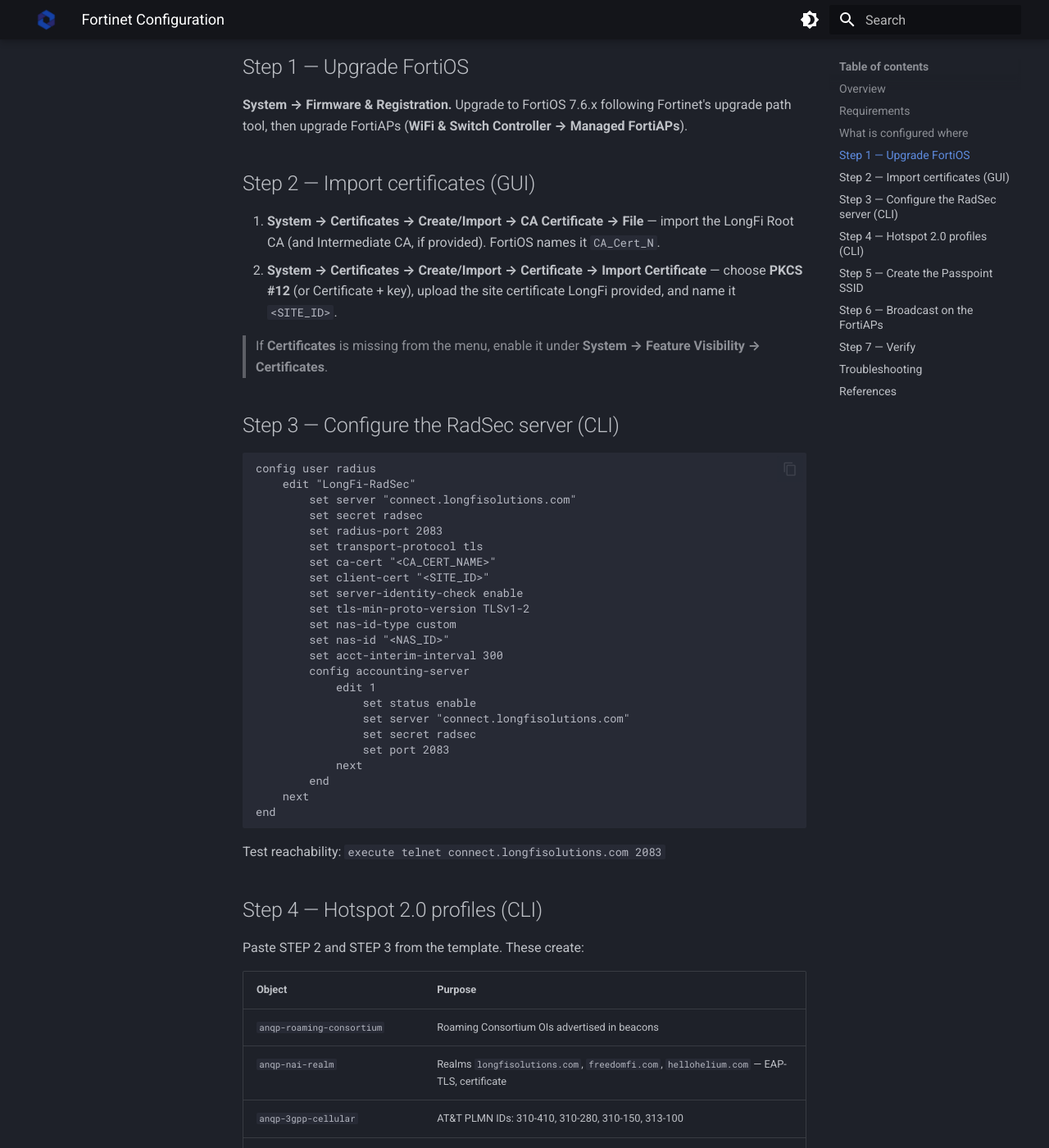
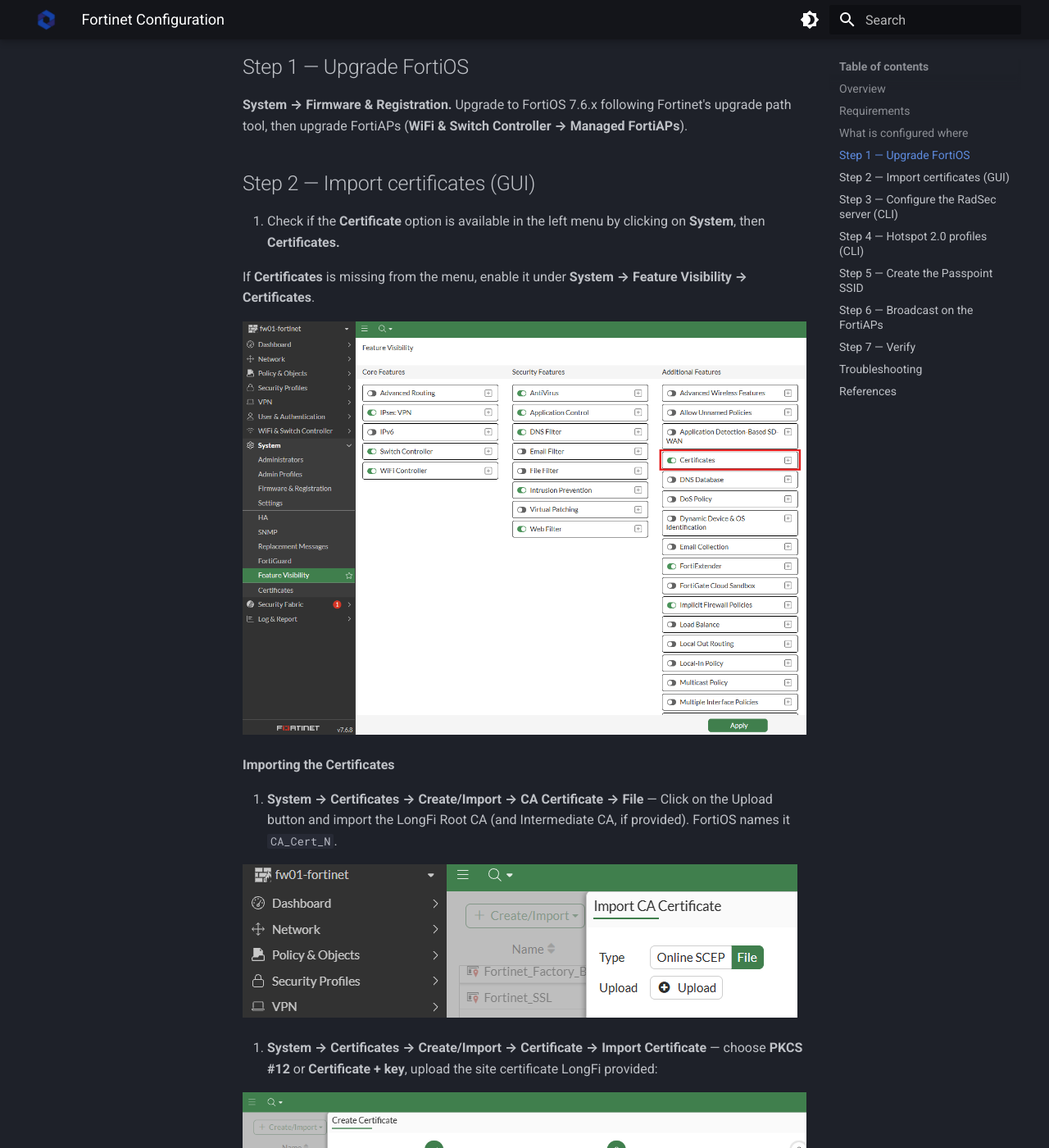
Before and after one commit to LongFi-Solutions/longfi-solutions.github.io, an MkDocs documentation site: the page built from docs/deployment/fortinet-configuration.md, in a window 1280 px wide and 1400 px high, scrolled down 1475 px. Shown: the whole window at 82% size. Built offline with MkDocs 1.6.1 and Material for MkDocs 9.7.7, drawn with Linux system fonts in a browser that asks for light colours.

Commit message:
Update Deployment Guides “fortinet-configuration” +3

````diff
--- a/docs/deployment/fortinet-configuration.md
+++ b/docs/deployment/fortinet-configuration.md
@@ -21,7 +21,7 @@ Wi-Fi. FortiOS 7.6.0 added native RadSec for WPA2/WPA3-Enterprise SSIDs.
 ## Requirements
 
 | Item | Requirement |
-|---|---|
+| --- | --- |
 | FortiOS | **7.6.0 or later** (7.6.4+ recommended). 7.4.x supports RadSec for firewall/admin auth only, not Wi-Fi. |
 | FortiAP firmware | Supported by your FortiOS release (see Fortinet compatibility matrix) |
 | Outbound access | FortiGate → `connect.longfisolutions.com` TCP **2083** |
@@ -31,11 +31,11 @@ Wi-Fi. FortiOS 7.6.0 added native RadSec for WPA2/WPA3-Enterprise SSIDs.
 ## What is configured where
 
 | Task | GUI | CLI |
-|---|:-:|:-:|
-| Firmware upgrade | ✅ | |
-| Import CA and client certificates | ✅ | |
+| --- | :---: | :---: |
+| Firmware upgrade | ✅ |  |
+| Import CA and client certificates | ✅ |  |
 | RADIUS server (RadSec / TLS options, client cert) | partial | ✅ |
-| Hotspot 2.0 / ANQP profiles | | ✅ (CLI only) |
+| Hotspot 2.0 / ANQP profiles |  | ✅ (CLI only) |
 | SSID (VAP) + attach Hotspot 2.0 profile | partial | ✅ |
 | SSID addressing, DHCP, firewall policy | ✅ | ✅ |
 | Assign SSID to FortiAP profile | ✅ | ✅ |
@@ -47,18 +47,28 @@ upgrade path tool, then upgrade FortiAPs (**WiFi & Switch Controller → Managed
 
 ## Step 2 — Import certificates (GUI)
 
-1. **System → Certificates → Create/Import → CA Certificate → File** — import the
-   LongFi Root CA (and Intermediate CA, if provided). FortiOS names it `CA_Cert_N`.
-2. **System → Certificates → Create/Import → Certificate → Import Certificate** —
-   choose **PKCS #12** (or Certificate + key), upload the site certificate LongFi
-   provided, and name it `<SITE_ID>`.
+1. Check if the **Certificate** option is available in the left menu by clicking on **System**, then **Certificates.**
 
-> If **Certificates** is missing from the menu, enable it under
-> **System → Feature Visibility → Certificates**.
+If **Certificates** is missing from the menu, enable it under **System → Feature Visibility → Certificates**.
+
+![](/assets/images/20261119-202431.png)
+
+**Importing the Certificates**
+
+1. **System → Certificates → Create/Import → CA Certificate → File** — Click on the Upload button and import the LongFi Root CA (and Intermediate CA, if provided). FortiOS names it `CA_Cert_N`.
+
+![](/assets/images/20261119-203119.png)
+
+1. **System → Certificates → Create/Import → Certificate → Import Certificate**  —
+   choose **PKCS #12** or **Certificate + key**, upload the site certificate LongFi provided:
+
+![](/assets/images/20261119-203346.png)
+
+
 
 ## Step 3 — Configure the RadSec server (CLI)
 
-```
+```plain
 config user radius
     edit "LongFi-RadSec"
         set server "connect.longfisolutions.com"
@@ -91,7 +101,7 @@ Test reachability: `execute telnet connect.longfisolutions.com 2083`
 Paste STEP 2 and STEP 3 from the template. These create:
 
 | Object | Purpose |
-|---|---|
+| --- | --- |
 | `anqp-roaming-consortium` | Roaming Consortium OIs advertised in beacons |
 | `anqp-nai-realm` | Realms `longfisolutions.com`, `freedomfi.com`, `hellohelium.com` — EAP-TLS, certificate |
 | `anqp-3gpp-cellular` | AT&T PLMN IDs: 310-410, 310-280, 310-150, 313-100 |
@@ -120,7 +130,7 @@ on 6 GHz. To offer Passpoint on 6 GHz, create a second VAP with
 
 ## Step 7 — Verify
 
-```
+```plain
 diagnose debug application fnbamd -1
 diagnose debug enable
 #  connect a Passpoint device; look for "proto: TCP over TLS" and Access-Accept
@@ -133,7 +143,7 @@ diagnose wireless-controller wlac -d sta online
 ## Troubleshooting
 
 | Symptom | Check |
-|---|---|
+| --- | --- |
 | TLS handshake fails | Wrong/missing CA cert; client cert not issued by LongFi CA; system clock wrong (check NTP) |
 | "server identity check" errors | Server name must match the cert CN/SAN. Use the FQDN, not an IP. As a last resort `set server-identity-check disable` |
 | No TCP connection on 2083 | Upstream firewall/ISP blocking outbound 2083; DNS resolution |
````
Also changed, not shown: docs/assets/images/20261119-202431.png (added), docs/assets/images/20261119-203119.png (added), docs/assets/images/20261119-203346.png (added).
